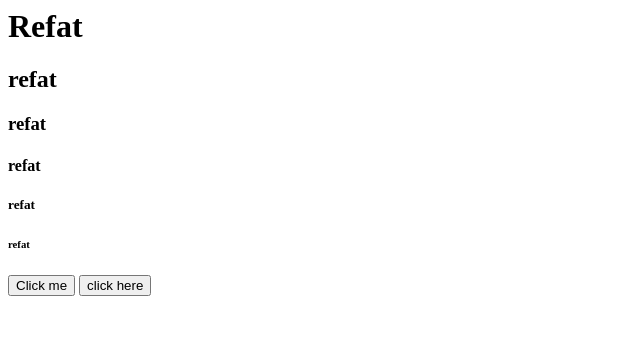
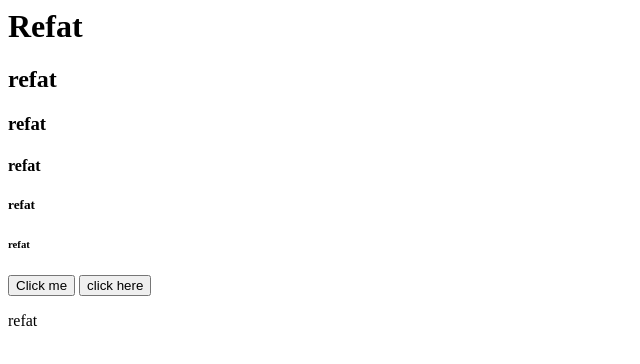
Before and after one commit to Shahariar98/my-first-github-repo, a plain HTML site: page index.html in a window 1280 px wide. Shown: the full height of the page, 0-640 px from the left. Drawn offline with Linux system fonts and the light colour scheme.

Commit message:
2nd commit

```diff
--- a/index.html
+++ b/index.html
@@ -6,3 +6,4 @@
 <h6>refat</h6>
 <button>Click me</button>
 <a href="https://www.google.com/"><button>click here</button></a>
+<p>refat</p>
```
